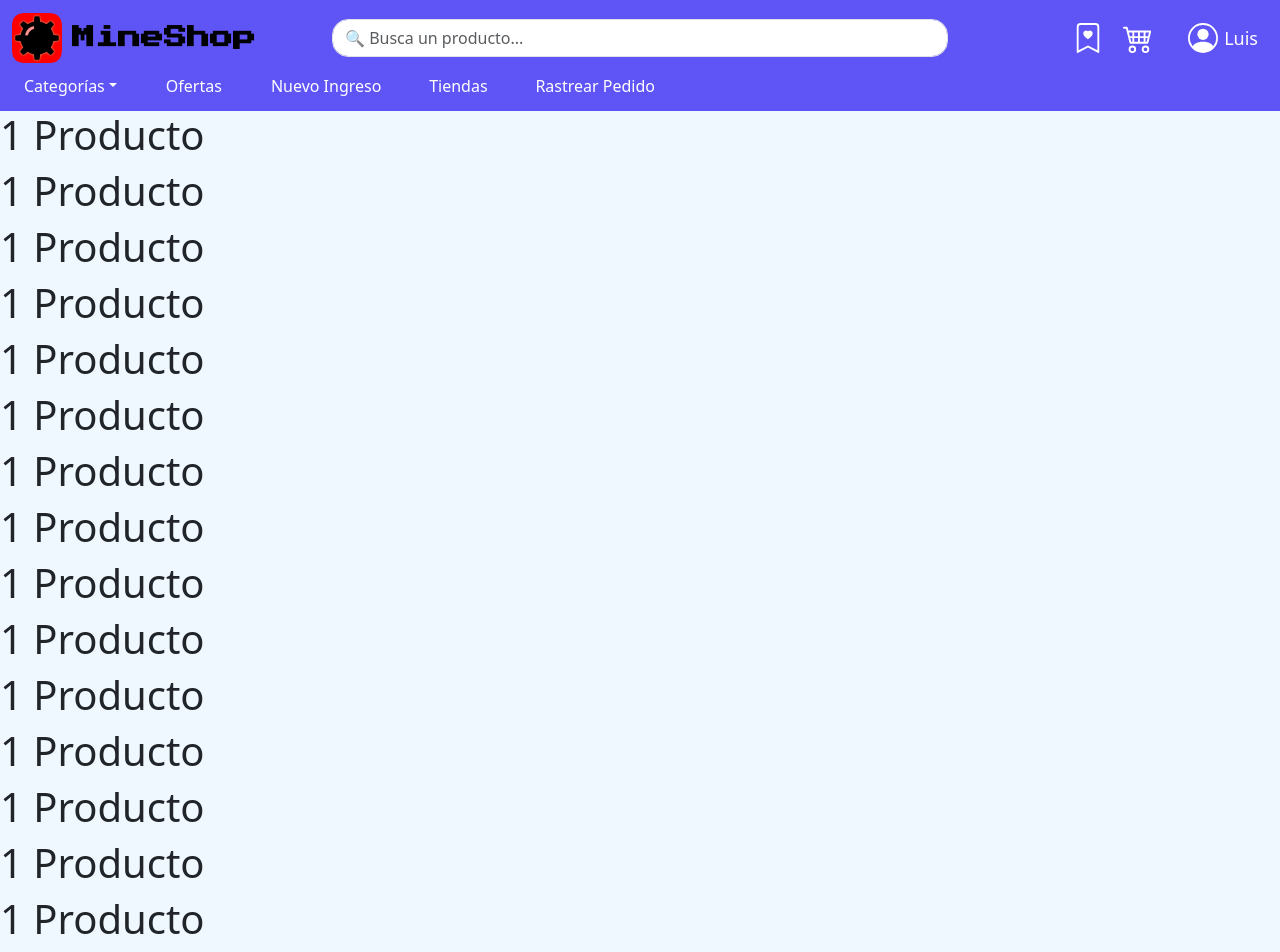
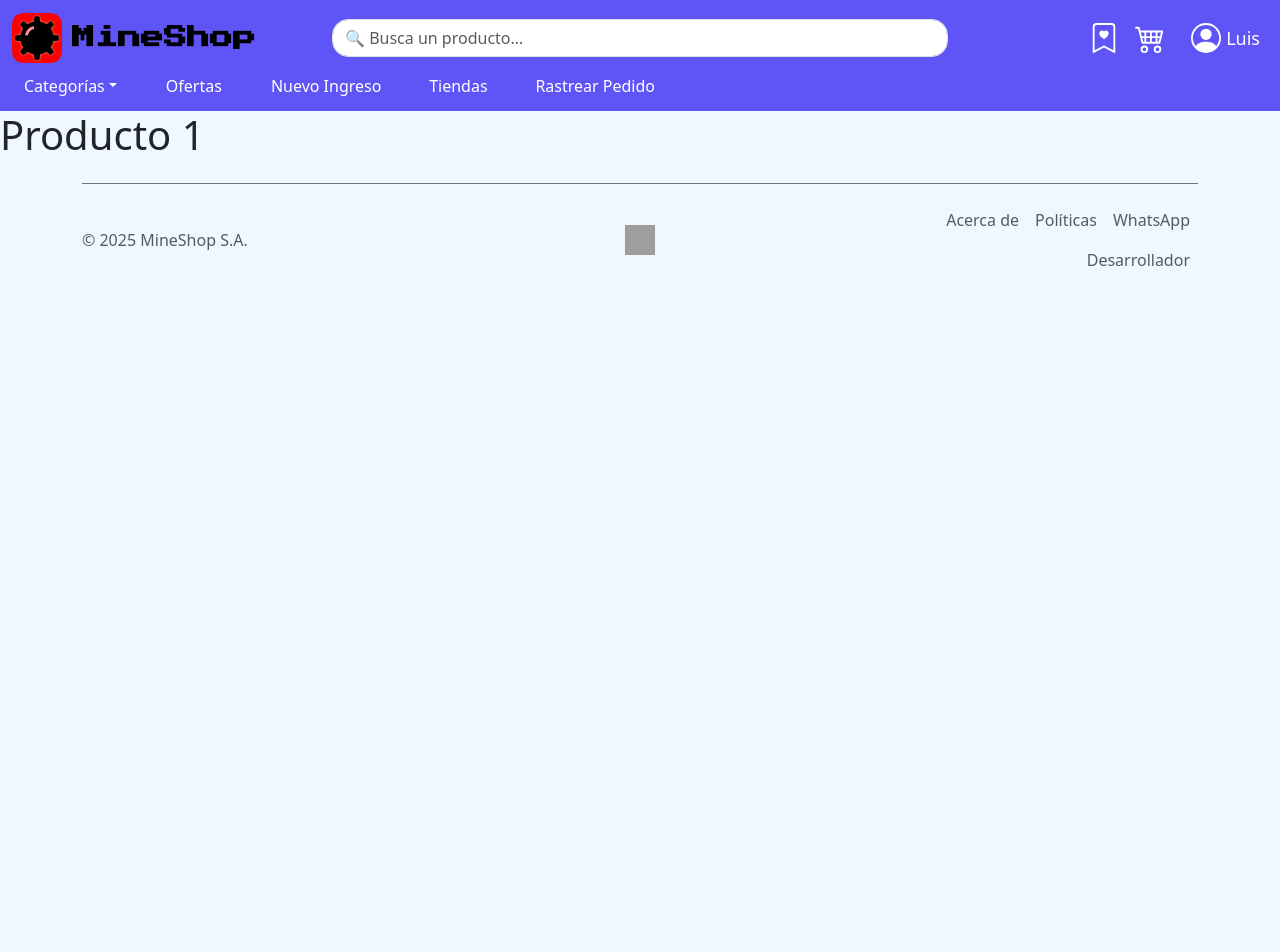
Before and after one commit to LuisLopezMuy/MineShop, a React (Vite) app: page /producto/1 in a window 1280 px wide. Shown: the top 952 px of the page. After the commit the page ends 800 px from the top, so only its background shows below. Built offline with nearby package versions, Linux system fonts and the light colour scheme; grey boxes are pictures that could not be loaded.

Commit message:
Correccion de vista en celulares

```diff
--- a/public/styles/NavBar.css
+++ b/public/styles/NavBar.css
@@ -50,8 +50,8 @@
     justify-content: flex-end;
 
     >a {
-        margin-left: 10px;
-        margin-right: 10px;
+        margin-left: 8px;
+        margin-right: 8px;
     }
 }
 
@@ -60,8 +60,8 @@
     align-items: center;
 
     svg {
-        margin-right: 6px;
-        margin-left: 15px;
+        margin-right: 5px;
+        margin-left: 10px;
     }
 
     span {
@@ -143,4 +143,9 @@
             background: rgb(82, 72, 224);
         }
     }
+
+    .navBar{
+        position: static;
+    }
+
 }
--- a/public/styles/ProductMiniHome.css
+++ b/public/styles/ProductMiniHome.css
@@ -18,23 +18,23 @@
     transition: all 0.1s ease-in-out;
 }
 
-.title-div{
+.title-div {
     min-height: 75px;
 }
 
-.adds-div{
+.adds-div {
     display: flex;
     flex-direction: row;
     min-height: 45px;
 }
 
-.flags-div{
+.flags-div {
     display: flex;
     flex-direction: column;
     gap: 4px;
 }
 
-.price-div{
+.price-div {
     flex-grow: 1;
     display: flex;
     flex-direction: column;
@@ -43,13 +43,13 @@
 }
 
 .card-title {
-    font-size: 0.9rem;
+    font-size: .95rem;
     font-weight: 600;
     color: black;
     margin-bottom: 0.2rem;
 
 
-    /* PARA QUE NO SOBRESALGA 3 LINEAS */
+    /* PARA QUE NO PASE DE 3 LINEAS */
     display: -webkit-box;
     -webkit-box-orient: vertical;
     -webkit-line-clamp: 3;
@@ -57,13 +57,37 @@
     overflow: hidden;
 }
 
-.text-bg-danger{
+.text-bg-danger {
     background-color: red !important;
 }
 
-.card-price{
+.card-price {
     font-size: 1.35rem;
     font-weight: 750;
     color: black;
     margin-bottom: 0.2rem;
 }
+
+a {
+    text-decoration: none;
+}
+
+
+
+
+@media (max-width: 542px) {
+    .card {
+        width: 18.1vh !important;
+    }
+    .adds-div{
+        flex-direction: column;
+    }
+    .flags-div{
+        flex-direction: row;
+        min-height: 21px;
+        margin-bottom: 4px;
+    }
+    .card-price{
+        font-size: 1.25rem;
+    }
+}
--- a/src/components/Filtros.jsx
+++ b/src/components/Filtros.jsx
@@ -1,9 +1,6 @@
 function Filtros() {
     return (
         <div style={{ backgroundColor: 'red', padding: '20px' }}>
-            <h1>Estos son los filtros, solo para la realización de una prueba</h1>
-            <h1>Estos son los filtros, solo para la realización de una prueba</h1>
-            <h1>Estos son los filtros, solo para la realización de una prueba</h1>
             <h1>Estos son los filtros, solo para la realización de una prueba</h1>
 
         </div>
--- a/src/components/Home.jsx
+++ b/src/components/Home.jsx
@@ -29,7 +29,7 @@ function Home() {
         {
             id: 1,
             nombre: "Laptop DELL Latitude 3540, core i5, 8GB RAM, 256GB SSD, Windows 11, 14 pulgadas",
-            precio: 4999.99,
+            precio: 99999.99,
             esOferta: true,
             esNuevo: false,
             imgURL: "https://encrypted-tbn0.gstatic.com/images?q=tbn:ANd9GcT5pRa-Yr-8rm1YVeH1pp5lA5MMCfqG7zNHAQ&s"
--- a/src/components/NavBar.jsx
+++ b/src/components/NavBar.jsx
@@ -24,18 +24,18 @@ function NavBar() {
 
                         <div className="row sec1">
 
-                            <div className="col-6 col-xl-3 order-1">
+                            <div className="col-6 col-md-4 col-xl-3 order-1">
                                 <Link className="navbar-brand " to="/">
                                     <img src="/logo.png" ></img>
                                     <div><span>MineShop</span></div>
                                 </Link>
                             </div>
 
-                            <div className="col-12 col-xl-6 order-3 order-xl-2">
+                            <div className="col-12 col-md-5 col-xl-6 order-3 order-md-2">
                                 <input className="form-control me-2" type="text" placeholder="🔍 Busca un producto..." aria-label="Search" onInput={handleInput} />
                             </div>
 
-                            <div className="iconsDiv col-6 col-xl-3 order-2 order-xl-3">
+                            <div className="iconsDiv col-6 col-md-3 col-xl-3 order-2 order-md-3">
                                 <div className="iconsDiv">
                                     <Link className="nav-link paraEfecto" to="/favoritos">
                                         <svg xmlns="http://www.w3.org/2000/svg" width="30" height="30" fill="currentColor" className="bi bi-bookmark-heart" viewBox="0 0 16 16">
--- a/src/components/ProductMiniHome.jsx
+++ b/src/components/ProductMiniHome.jsx
@@ -3,22 +3,22 @@ import '../../public/styles/ProductMiniHome.css'
 
 function ProductMiniHome(props) {
     return (
-        <Link to={`/producto/1`}>
+        <Link to={`/producto/${props.id}`}>
             <div className="card rounded-4" style={{ width: props.tamanoCard ? "14rem" : "13rem", zIndex: '0' }}>
+
                 <img src={props.imgURL} className="card-img-top" alt="Imagen de producto" />
+
                 <div className="card-body">
-
 
                     <div className="title-div">
                         <p className="card-text card-title">{props.nombre} </p>
                     </div>
 
-
                     <div className="adds-div">
 
                         <div className="flags-div">
-                            {props.esOferta && <span class="badge text-bg-danger">OFERTA</span> }
-                            {props.esNuevo && <span class="badge text-bg-primary">NUEVO</span> }
+                            {props.esOferta && <span className="badge text-bg-danger">Oferta</span>}
+                            {props.esNuevo && <span className="badge text-bg-primary">Nuevo</span>}
                         </div>
 
                         <div className="price-div">
@@ -27,8 +27,8 @@ function ProductMiniHome(props) {
 
                     </div>
 
+                </div>
 
-                </div>
             </div>
         </Link>
     )
--- a/src/components/Producto.jsx
+++ b/src/components/Producto.jsx
@@ -1,23 +1,13 @@
+import { useParams } from "react-router"
+
 function Producto(){
+
+    const {id} = useParams();
+
+
     return(
         <div>
-            <h1>1 Producto</h1>
-            <h1>1 Producto</h1>
-            <h1>1 Producto</h1>
-            <h1>1 Producto</h1>
-            <h1>1 Producto</h1>
-            <h1>1 Producto</h1>
-            <h1>1 Producto</h1>
-            <h1>1 Producto</h1>
-            <h1>1 Producto</h1>
-            <h1>1 Producto</h1>
-            <h1>1 Producto</h1>
-            <h1>1 Producto</h1>
-            <h1>1 Producto</h1>
-            <h1>1 Producto</h1>
-            <h1>1 Producto</h1>
-            <h1>1 Producto</h1>
-            <h1>1 Producto</h1>
+            <h1>Producto {id}</h1>
         </div>
     )
 }
--- a/src/components/Products.jsx
+++ b/src/components/Products.jsx
@@ -69,11 +69,11 @@ function Products(){
         <div className='container-xl mx-auto mt-4'>
             <div className="row">
 
-                <div className="col-3">
+                <div className="col-12 col-lg-3">
                     <Filtros />
                 </div>
 
-                <div className="col-9">
+                <div className="col-12 col-lg-9">
                     <ProductsDiv productos={arrayProductos} tamanoCard={tamanoCard} />
                 </div>
 
--- a/src/components/ProductsDiv.jsx
+++ b/src/components/ProductsDiv.jsx
@@ -9,7 +9,7 @@ function ProductsDiv(props) {
         <div style={{ padding: '20px', display: 'flex', flexDirection: 'row', flexWrap: 'wrap', gap: '15px', justifyContent: 'center' }}>
 
             {props.productos.map(
-                (prod) => { return <ProductMiniHome key={prod.id} nombre={prod.nombre} precio={prod.precio} imgURL={prod.imgURL} esOferta={prod.esOferta} esNuevo={prod.esNuevo} tamanoCard={props.tamanoCard} /> }
+                (prod) => { return <ProductMiniHome key={prod.id} id={prod.id} nombre={prod.nombre} precio={prod.precio} imgURL={prod.imgURL} esOferta={prod.esOferta} esNuevo={prod.esNuevo} tamanoCard={props.tamanoCard} /> }
             )}
 
         </div>
```
